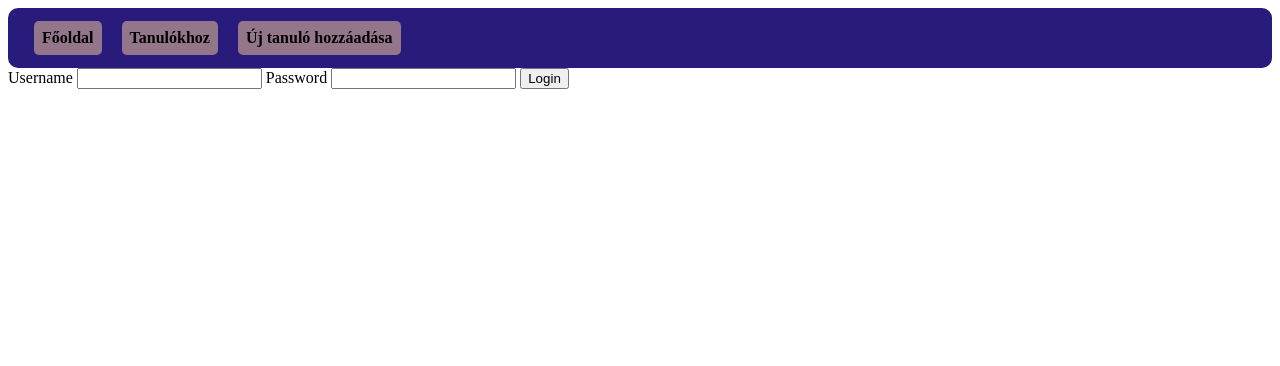
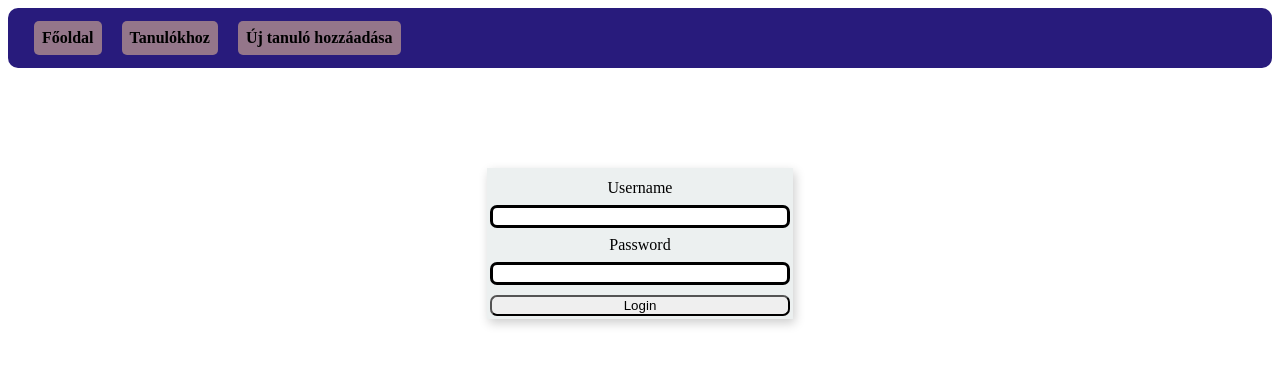
Before and after one commit to denes-attila/netfit_web, a Flask app: page /auth in a window 1280 px wide. Shown: the top 366 px of the page. Run offline with Flask 3, Linux system fonts and the light colour scheme.

Commit message:
style for login page

```diff
--- a/static/style.css
+++ b/static/style.css
@@ -17,10 +17,47 @@ nav a {
   margin: 5px 10px;
   border-radius: 5px;
 
-
 }
 
 nav a:hover{
   color: rgb(222, 218, 226);
   background-color: rgb(74, 64, 137);
 }
+
+form {
+  display: flex;
+  flex-direction: column;
+  width: 300px;
+  margin: 100px auto;
+  box-shadow: 2px 4px 10px rgba(0,0,0,0.2);
+  padding: 3px;
+  background-color: rgb(236, 240, 240);
+}
+
+input {
+  border: black solid;
+  padding: auto;
+  border-radius: 7px;
+  align-items: center;
+  align-content: center;
+  text-align: center;
+}
+
+label {
+  text-align: center;
+  padding: 8px;
+  margin: auto;
+
+}
+
+button{
+  margin-top: 10px;
+  border-radius: 7px;
+  font-weight: 500;
+
+}
+
+button:hover{
+  background-color: cadetblue;
+  font-weight: 700;
+}
```
